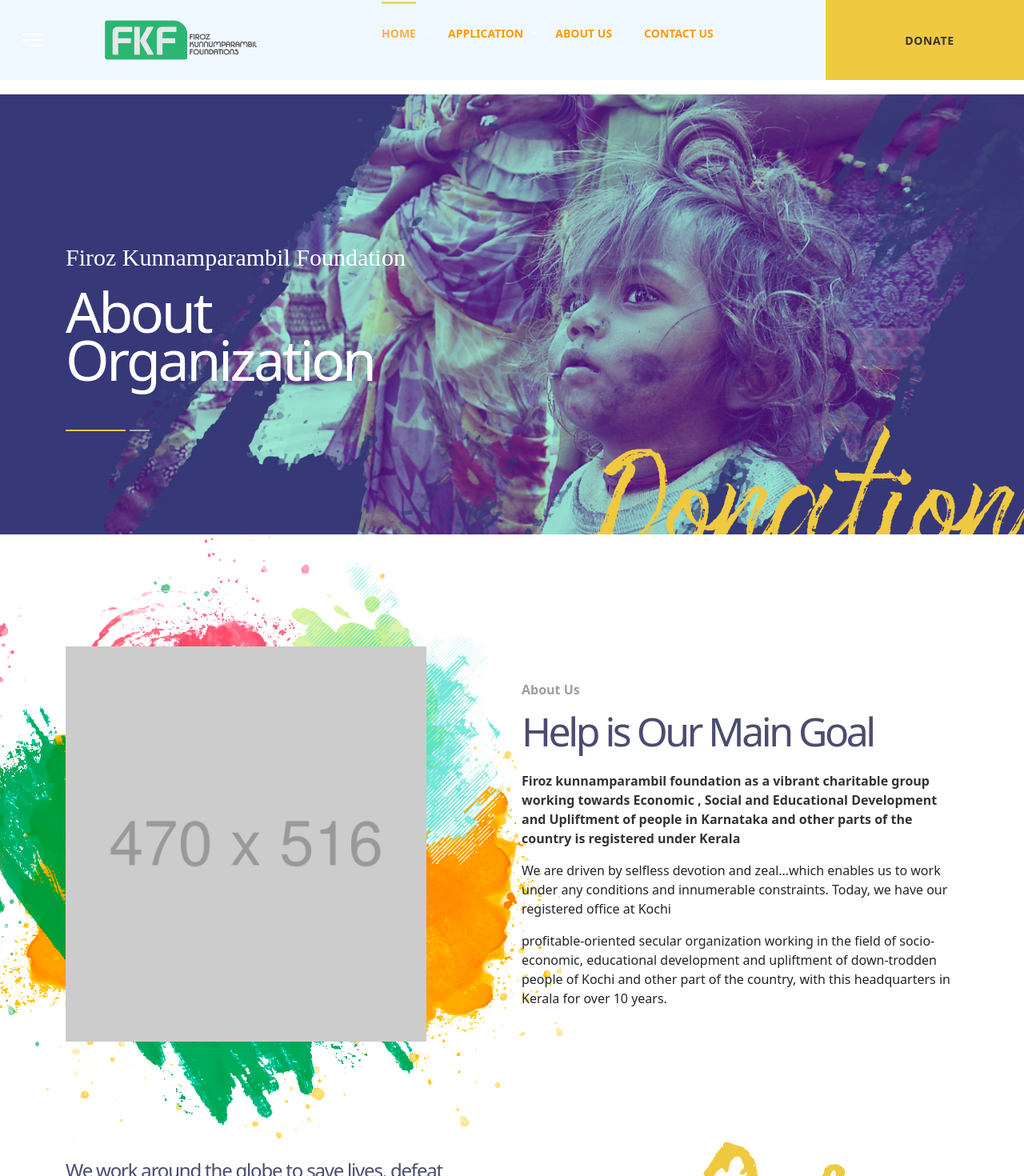
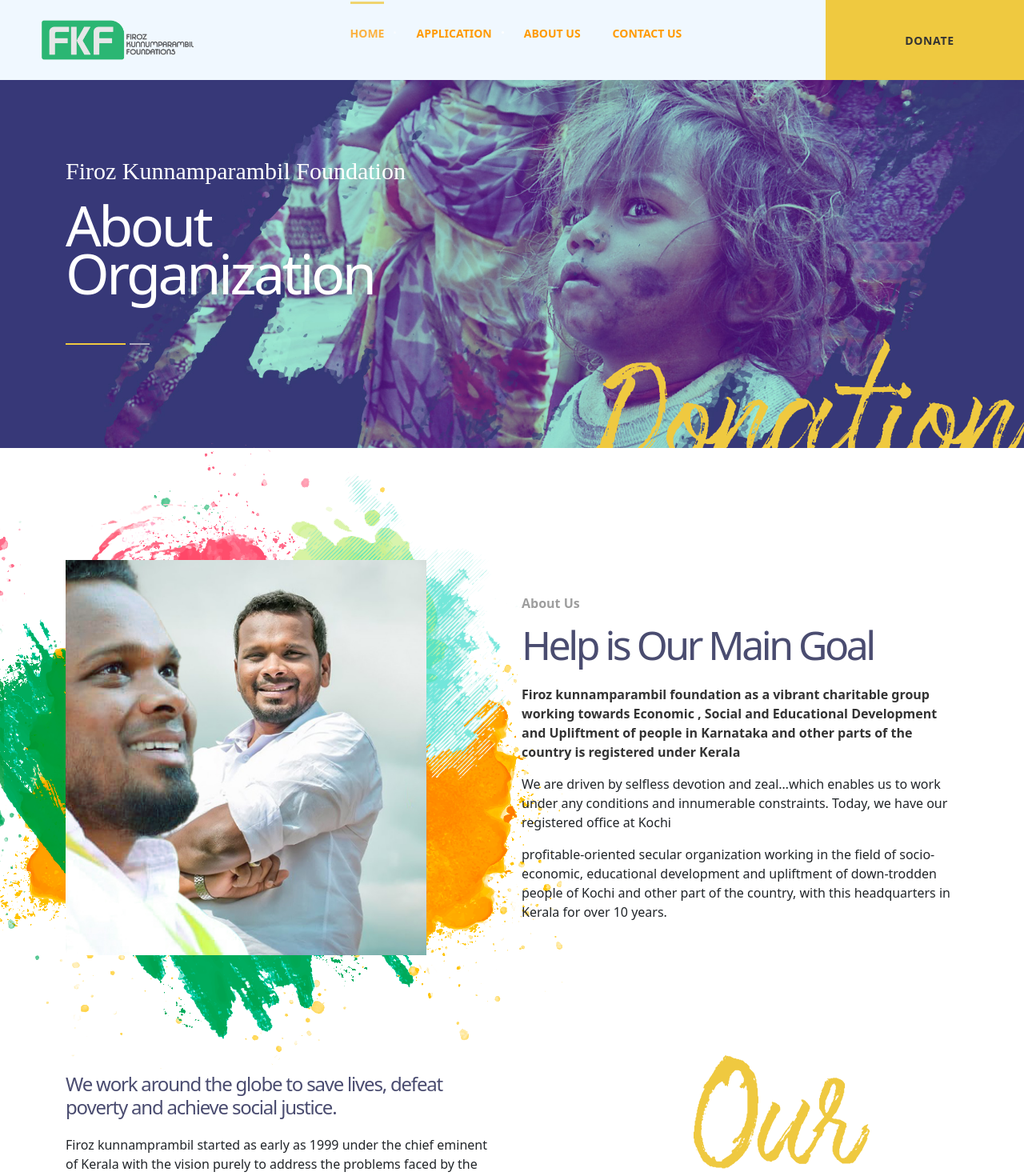
Before and after one commit to Web-branding/firoz-webapp-frontend, a React (Create React App) app: page /aboutus in a window 1280 px wide. Shown: the top 1470 px of the page at 80% size. Built offline with nearby package versions, Linux system fonts and the light colour scheme; a web font is replaced by a local one.

Commit message:
mobile responsive -- added -- home page

```diff
--- a/src/App.js
+++ b/src/App.js
@@ -15,11 +15,11 @@
 const WrapperComponent = (props) => {
   return (
     <div className="">
-      <header className="w-100" style={{ minHeight: 70 }}>
+      <header className="w-100" style={{ minHeight: 10 }}>
         <HeaderComponnet />
       </header>
 
-      <main className="my-5">{props.children}</main>
+      <main className="mb-5">{props.children}</main>
 
       <footer className="w-100" style={{ minHeight: 300 }}>
         <FooterComponet />
--- a/src/Components/FooterComponent.js
+++ b/src/Components/FooterComponent.js
@@ -6,7 +6,7 @@
            <footer className="footer">
 				<div className="container">
 					<div className="row">
-						<div className="col-12 col-sm-6 col-lg-3">
+						<div className="col-12 col-sm-6 col-lg-3 banner-item">
 							<div className="footer-logo">
 							<img className="header-logo__img logo--light" src={Logo} alt="logo" />
 								</div>
@@ -19,7 +19,7 @@
 							</ul>
 							{/* <!-- footer socials end--> */}
 						</div>
-						<div className="col-12 col-sm-6 col-lg-3">
+						<div className="col-12 col-sm-6 col-lg-3 banner-item">
 							<h4 className="footer__title">Contacts</h4>
 							<div className="footer-contacts">
 								<p className="footer-contacts__address">Elliott Ave, Parkville VIC 3052, Melbourne Canada</p>
@@ -27,7 +27,7 @@
 								<p className="footer-contacts__mail">Email: <a href="mailto:support@helpo.org">support@helpo.org</a></p>
 							</div>
 						</div>
-						<div className="col-12 col-sm-6 col-lg-3">
+						<div className="col-12 col-sm-6 col-lg-3 banner-item">
 							<h4 className="footer__title">Menu & Links</h4>
 							{/* <!-- footer nav start--> */}
 							<nav>
@@ -43,7 +43,7 @@
 							</nav>
 							{/* <!-- footer nav end--> */}
 						</div>
-						<div className="col-12 col-sm-6 col-lg-3">
+						<div className="col-12 col-sm-6 col-lg-3 banner-item">
 							<h4 className="footer__title">Donate</h4>
 							<p>Help Us Change the Lives of Children in World</p><a className="button footer__button button--filled" href="#">Donate</a>
 						</div>
--- a/src/Components/HeaderComponent.js
+++ b/src/Components/HeaderComponent.js
@@ -11,10 +11,10 @@
         <div className="container-fluid">
           <div className="row no-gutters justify-content-between">
             <div className="col-auto d-flex align-items-center">
-              <div className="dropdown-trigger d-none d-sm-block">
+              {/* <div className="dropdown-trigger d-none d-sm-block">
                 <div className="dropdown-trigger__item"></div>
-              </div>
-              <div className="header-logo">
+              </div> */}
+              <div className="header-logo pl-5">
                 <a className="header-logo__link" href="index.html">
                   <img
                     className="header-logo__img logo--light"
--- a/src/Pages/AboutUsPage.js
+++ b/src/Pages/AboutUsPage.js
@@ -3,7 +3,7 @@
 const AboutUsPage = () => {
   return (
     <div>
-      <main class="main">
+
       <section class="promo-primary">
 					<picture>
 						<source srcset={require("../img/about.jpg").default} media="(min-width: 992px)"/><img class="img--bg" src={require("../img/about.jpg").default} alt="img"/>
@@ -27,7 +27,7 @@
 						<div class="row align-items-center">
 							<div class="col-lg-6 col-xl-5">
 								<div class="img-box"><img class="img--layout" src={require("../img/about_layout-reverse.png").default} alt="img"/>
-									<div class="img-box__img"><img class="img--bg" src={require("../img/about_2.png").default} alt="img"/></div>
+									<div class="img-box__img"><img class="img--bg" src={require("../img/about_img.jpg").default} alt="img"/></div>
 								</div>
 							</div>
 							<div class="col-lg-6 col-xl-6 offset-xl-1">
@@ -344,7 +344,7 @@
     </div>
   </section>
         {/* <!-- donors end--> */}
-      </main>
+
     </div>
   );
 };
--- a/src/Pages/ApplicationSearchPage.js
+++ b/src/Pages/ApplicationSearchPage.js
@@ -11,6 +11,15 @@
             })
 
     }, [])
+    const submit=(e)=>{
+        // e.preventDefault();
+        // const newdata={...state}
+        // newdata[e.target.id]=e.target.value
+        // setState(newdata)
+        // console.log(newdata)
+        // // console.log(state)
+        // // setState(response.data)
+    }
 
     return(
         <div className="search">
@@ -18,12 +27,12 @@
 
                 <div className="row mt-5 d-flex justify-content-center" >
                     <section className="row d-flex justify-content-center">
-                        <div className="col col-lg-2  mt-1 ">
+                        <div className="col col-lg-2  mt-5 ">
                             <input type="text" className="form-control " placeholder="Application Id" aria-label="Recipient's username" aria-describedby="basic-addon2"/>
                         </div>
-                        <div className="col-auto  mb-3">
+                        <div className="col-auto  mb-3 mt-5">
                             {/* <span className="input-group-text btn btn-primary bg-white ps-2" id="basic-addon2">Search</span> */}
-                            <button type="button" class="btn btn-light btn-outline-success"
+                            <button  onClick={submit} type="button" class="btn btn-light btn-outline-success"
                             >Search</button>
                         </div>
                     </section>
--- a/src/Pages/ContactUsPage.js
+++ b/src/Pages/ContactUsPage.js
@@ -13,7 +13,7 @@
 						<div class="row">
 							<div class="col-auto">
 								<div class="align-container">
-									<div class="align-container__item"><span class="promo-primary__pre-title">Helpo</span>
+									<div class="align-container__item"><span class="promo-primary__pre-title">Help</span>
 										<h1 class="promo-primary__title"><span>Contacts</span></h1>
 									</div>
 								</div>
--- a/src/assets/styles.css
+++ b/src/assets/styles.css
@@ -16,12 +16,20 @@
         font-size: small;
 
     }
+    @media only screen and (max-width: 767px) {
+        banner-item {
+            text-align: center !important;
+        }
+    }
+
     .bg{
         transform: translate3d(0px, 0px, 0px)!important;
     }
     body{
         display: flow-root!important;
+
     }
+
     .search{
         width: auto;
         height: 250px;
@@ -49,6 +57,9 @@
         margin-top: -50px;
 
     }
+    .about-item{
+        margin-top: 20px;
+    }
     .footer__button {
         width: 27% !important;
     }
```
Also changed, not shown: src/img/about_img.jpg (added).
